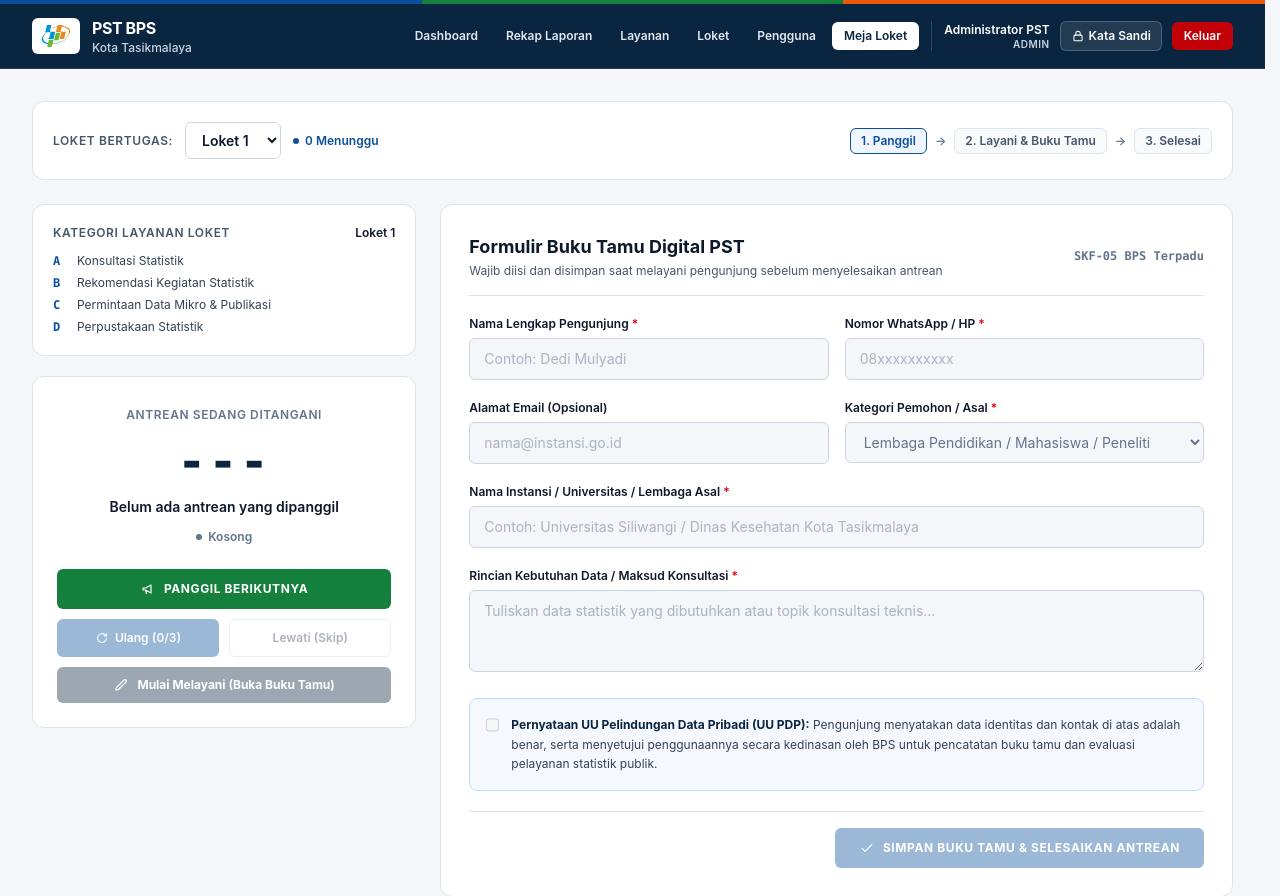
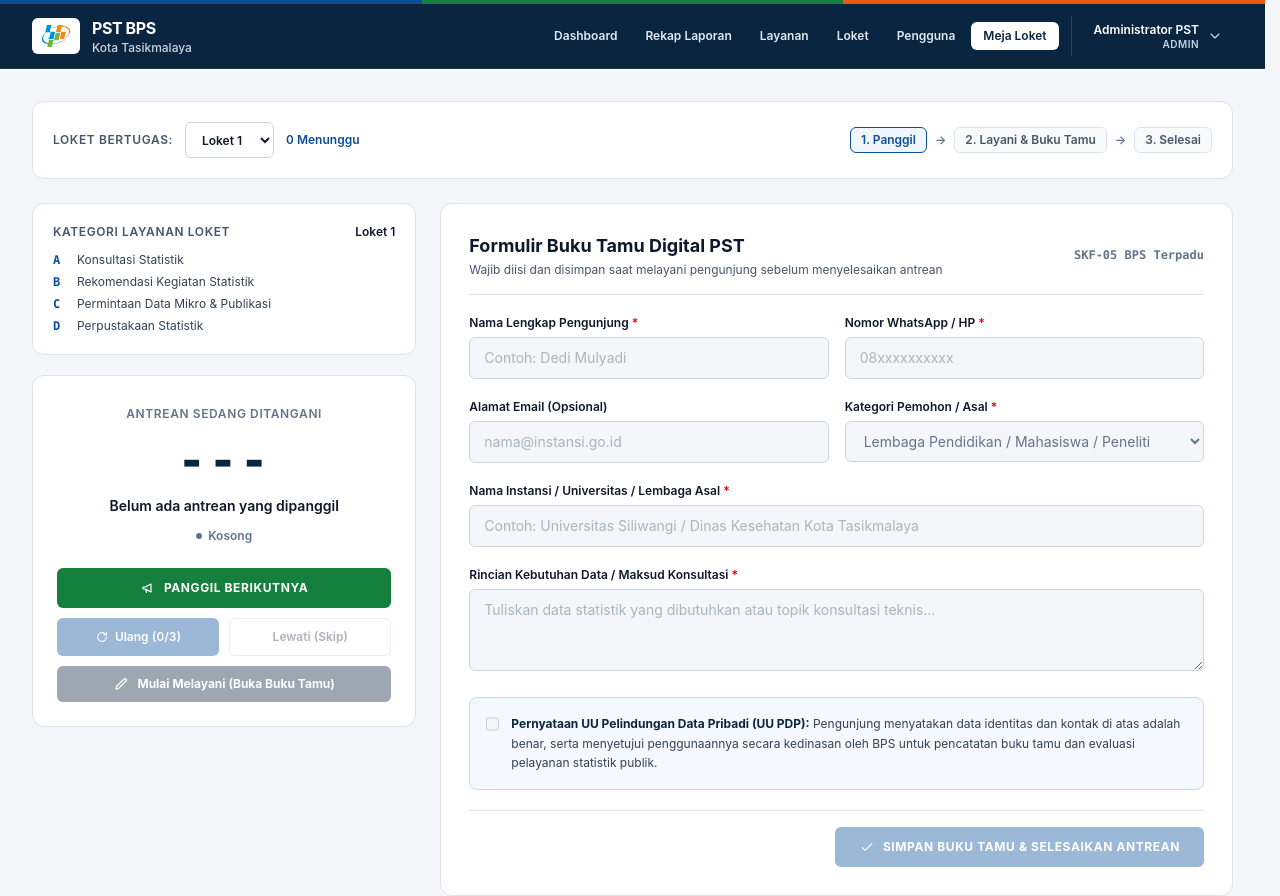
Before and after one commit to luthfiputrapratama1-hub/CapstoneProjek-Antrian-BPS, a Laravel app: page /loket in a window 1280 px wide. Shown: the top 896 px of the page. Run offline with Laravel 12, Linux system fonts and the light colour scheme; a user stored in the database is signed in; data comes from the database, SQL or seed files in the repository; data that the repository does not hold is empty; style sheets or scripts are compiled from the project's sources.

Commit message:
fix(ui): address user feedback across workspace, landing, kiosk, and display

```diff
--- a/resources/views/admin/dashboard.blade.php
+++ b/resources/views/admin/dashboard.blade.php
@@ -40,7 +40,7 @@
             <form action="{{ route('admin.dashboard') }}" method="GET" class="flex flex-wrap items-end gap-2.5">
                 <div>
                     <label for="month" class="block text-[11px] font-semibold text-[#475569] mb-1">Bulan</label>
-                    <select id="month" name="month" class="rounded-md border border-[#CBD5E1] bg-white px-3 py-2 text-xs font-semibold text-[#0F172A]">
+                    <select id="month" name="month" class="h-9 rounded-md border border-[#CBD5E1] bg-white px-3 text-xs font-semibold text-[#0F172A]">
                         @foreach($monthNames as $num => $name)
                             <option value="{{ $num }}" {{ $selectedMonth === $num ? 'selected' : '' }}>
                                 {{ $name }}
@@ -51,7 +51,7 @@
 
                 <div>
                     <label for="year" class="block text-[11px] font-semibold text-[#475569] mb-1">Tahun</label>
-                    <select id="year" name="year" class="rounded-md border border-[#CBD5E1] bg-white px-3 py-2 text-xs font-semibold text-[#0F172A] tabular-nums-strict">
+                    <select id="year" name="year" class="h-9 rounded-md border border-[#CBD5E1] bg-white px-3 text-xs font-semibold text-[#0F172A] tabular-nums-strict">
                         @for($y = 2024; $y <= 2028; $y++)
                             <option value="{{ $y }}" {{ $selectedYear === $y ? 'selected' : '' }}>
                                 {{ $y }}
@@ -61,7 +61,7 @@
                 </div>
 
                 <button type="submit"
-                        class="rounded-md bg-[#0B4F9C] hover:bg-[#083D7A] px-4 py-2 text-xs font-semibold text-white">
+                        class="h-9 rounded-md bg-[#0B4F9C] hover:bg-[#083D7A] px-4 text-xs font-semibold text-white">
                     Terapkan Filter
                 </button>
             </form>
--- a/resources/views/components/bps-brand.blade.php
+++ b/resources/views/components/bps-brand.blade.php
@@ -2,6 +2,7 @@
     'title' => 'BADAN PUSAT STATISTIK',
     'subtitle' => 'Pelayanan Statistik Terpadu · Kota Tasikmalaya',
     'href' => route('home'),
+    'clickable' => true,
     'dark' => false,
     'size' => 'md',
 ])
@@ -10,9 +11,14 @@
     $boxSize = $size === 'lg' ? 'w-14 h-11' : 'w-12 h-9';
     $titleClass = $dark ? 'text-white' : 'text-[#0F172A]';
     $subClass = $dark ? 'text-slate-300' : 'text-[#475569]';
+    $isLink = $clickable && !empty($href);
 @endphp
 
+@if($isLink)
 <a href="{{ $href }}" {{ $attributes->merge(['class' => 'inline-flex items-center gap-3 group focus-visible:outline-2 focus-visible:outline-offset-2 rounded-md']) }}>
+@else
+<div {{ $attributes->merge(['class' => 'inline-flex items-center gap-3']) }}>
+@endif
     <span class="{{ $boxSize }} shrink-0 rounded-md border {{ $dark ? 'border-white/20 bg-white' : 'border-[#DCE3EC] bg-white' }} flex items-center justify-center p-1.5">
         <svg viewBox="0 0 388 300" class="w-full h-full" fill-rule="evenodd" clip-rule="evenodd" stroke-linejoin="round" stroke-miterlimit="2" aria-hidden="true">
             <g transform="matrix(0.280374,0,0,0.280374,0,0)">
@@ -83,4 +89,8 @@
             <span class="block text-xs font-medium {{ $subClass }} truncate">{{ $subtitle }}</span>
         @endif
     </span>
+@if($isLink)
 </a>
+@else
+</div>
+@endif
--- a/resources/views/components/icon.blade.php
+++ b/resources/views/components/icon.blade.php
@@ -27,6 +27,7 @@
         'arrow-left' => '<path stroke-linecap="round" stroke-linejoin="round" d="M19.5 12h-15m0 0 5.25-5.25M4.5 12l5.25 5.25" />',
         'arrow-up' => '<path stroke-linecap="round" stroke-linejoin="round" d="M12 19.5v-15m0 0-5.25 5.25M12 4.5l5.25 5.25" />',
         'arrow-down' => '<path stroke-linecap="round" stroke-linejoin="round" d="M12 4.5v15m0 0 5.25-5.25M12 19.5l-5.25-5.25" />',
+        'chevron-down' => '<path stroke-linecap="round" stroke-linejoin="round" d="m6 9 6 6 6-6" />',
         'refresh' => '<path stroke-linecap="round" stroke-linejoin="round" d="M19.5 12a7.5 7.5 0 1 1-2.2-5.3L19.5 8.75M19.5 4.5v4.25h-4.25" />',
         'users' => '<path stroke-linecap="round" stroke-linejoin="round" d="M16 19.25v-1.5a3.75 3.75 0 0 0-3.75-3.75h-4.5A3.75 3.75 0 0 0 4 17.75v1.5M10 10.5a3.25 3.25 0 1 0 0-6.5 3.25 3.25 0 0 0 0 6.5ZM20 19.25v-1.25a3.25 3.25 0 0 0-2.5-3.16M15.75 4.2a3.25 3.25 0 0 1 0 6.1" />',
         'eye' => '<path stroke-linecap="round" stroke-linejoin="round" d="M2.5 12s3.5-6.25 9.5-6.25S21.5 12 21.5 12s-3.5 6.25-9.5 6.25S2.5 12 2.5 12Z" /><circle cx="12" cy="12" r="2.75" />',
--- a/resources/views/counter/index.blade.php
+++ b/resources/views/counter/index.blade.php
@@ -19,16 +19,15 @@
             <form action="{{ route('counter.index') }}" method="GET" class="flex flex-wrap items-center gap-3">
                 <label for="counter_id" class="text-xs font-semibold uppercase tracking-wider text-[#475569]">Loket Bertugas:</label>
                 <select name="counter_id" id="counter_id" onchange="this.form.submit()"
-                        class="rounded-md border border-[#CBD5E1] bg-white px-3 py-2 text-sm font-semibold text-[#0F172A]">
+                        class="h-9 rounded-md border border-[#CBD5E1] bg-white px-3 text-xs font-semibold text-[#0F172A]">
                     @foreach($counters as $c)
                         <option value="{{ $c->id }}" {{ $selectedCounter?->id == $c->id ? 'selected' : '' }}>
                             {{ $c->name }}
                         </option>
                     @endforeach
                 </select>
-                <span class="inline-flex items-center gap-1.5 text-xs font-semibold text-[#0B4F9C] tabular-nums-strict">
-                    <span class="w-1.5 h-1.5 rounded-full bg-[#0B4F9C]" aria-hidden="true"></span>
-                    <span>{{ $waitingCount }} Menunggu</span>
+                <span class="text-xs font-semibold text-[#0B4F9C] tabular-nums-strict">
+                    {{ $waitingCount }} Menunggu
                 </span>
             </form>
 
--- a/resources/views/kiosk/index.blade.php
+++ b/resources/views/kiosk/index.blade.php
@@ -22,6 +22,7 @@
             <x-bps-brand
                 title="BADAN PUSAT STATISTIK"
                 subtitle="Pelayanan Statistik Terpadu (PST) Kota Tasikmalaya"
+                :clickable="false"
                 :dark="true"
                 size="lg"
             />
--- a/resources/views/layouts/workspace.blade.php
+++ b/resources/views/layouts/workspace.blade.php
@@ -87,23 +87,45 @@
                     </ul>
                 </nav>
 
-                <div class="hidden lg:flex items-center gap-2.5 border-l border-white/15 pl-3 shrink-0">
-                    <div class="text-right leading-tight whitespace-nowrap">
-                        <div class="text-xs font-semibold text-white">{{ $user?->name }}</div>
-                        <div class="text-[10px] font-semibold uppercase tracking-wider text-slate-300">{{ $user?->role }}</div>
+                <div class="hidden lg:block relative border-l border-white/15 pl-3 shrink-0" data-account-menu>
+                    <button id="workspace-account-toggle"
+                            type="button"
+                            aria-haspopup="menu"
+                            aria-expanded="false"
+                            aria-controls="workspace-account-menu"
+                            class="inline-flex items-center gap-2 rounded-md px-2.5 py-1.5 text-left hover:bg-white/10 focus-visible:outline-2 focus-visible:outline-offset-2 focus-visible:outline-white transition-colors">
+                        <span class="text-right leading-tight whitespace-nowrap">
+                            <span class="block text-xs font-semibold text-white">{{ $user?->name }}</span>
+                            <span class="block text-[10px] font-semibold uppercase tracking-wider text-slate-300">{{ $user?->role }}</span>
+                        </span>
+                        <x-icon name="chevron-down" class="w-4 h-4 text-slate-300" />
+                    </button>
+
+                    <div id="workspace-account-menu"
+                         role="menu"
+                         aria-labelledby="workspace-account-toggle"
+                         class="hidden absolute right-0 top-full mt-2 w-56 rounded-lg border border-[#DCE3EC] bg-white p-1.5 shadow-lg z-50 text-[#0F172A]">
+                        <div class="px-3 py-2 border-b border-[#EDF1F6]">
+                            <div class="text-xs font-bold text-[#0F172A] truncate">{{ $user?->name }}</div>
+                            <div class="text-[11px] text-[#64748B] truncate">{{ '@' . $user?->username }} · {{ strtoupper($user?->role ?? '') }}</div>
                         </div>
+                        <div class="py-1">
                             <a href="{{ route('password.change') }}"
-                       class="inline-flex items-center gap-1 rounded-md border border-white/20 bg-white/10 hover:bg-white/20 px-2.5 py-1.5 text-xs font-semibold text-white whitespace-nowrap">
-                        <x-icon name="lock" class="w-3.5 h-3.5" />
-                        <span>Kata Sandi</span>
+                               role="menuitem"
+                               class="flex items-center gap-2 rounded-md px-3 py-2 text-xs font-semibold text-[#334155] hover:bg-[#EDF1F6] hover:text-[#0F172A]">
+                                <x-icon name="lock" class="w-3.5 h-3.5 text-[#475569]" />
+                                <span>Ubah Kata Sandi</span>
                             </a>
                             <form action="{{ route('logout') }}" method="POST">
                                 @csrf
                                 <button type="submit"
-                                class="rounded-md bg-red-700 hover:bg-red-800 px-3 py-1.5 text-xs font-semibold text-white whitespace-nowrap">
-                            Keluar
+                                        role="menuitem"
+                                        class="w-full flex items-center gap-2 rounded-md px-3 py-2 text-left text-xs font-semibold text-red-700 hover:bg-red-50">
+                                    <span>Keluar</span>
                                 </button>
                             </form>
+                        </div>
+                    </div>
                 </div>
             </div>
         </div>
```
Also changed, not shown: resources/js/app.js (+34 -0 lines), resources/views/auth/login.blade.php (+1 -7 lines), resources/views/display/index.blade.php (+31 -28 lines), resources/views/welcome.blade.php (+2 -7 lines), tests/Feature/UiComponentsTest.php (+5 -0 lines), tests/js/app.test.mjs (+41 -0 lines). Lines whose indentation alone changed are shown as unchanged.
